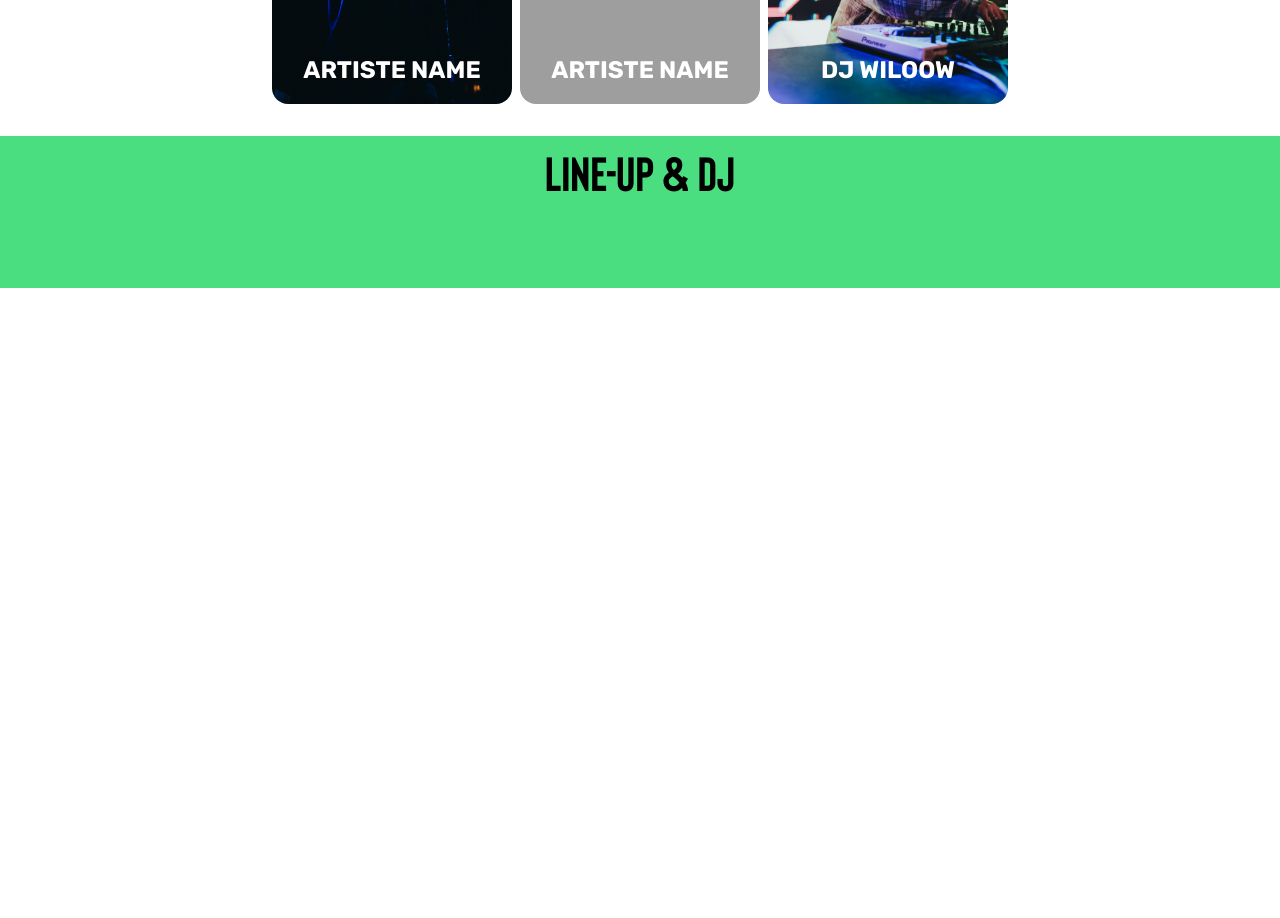
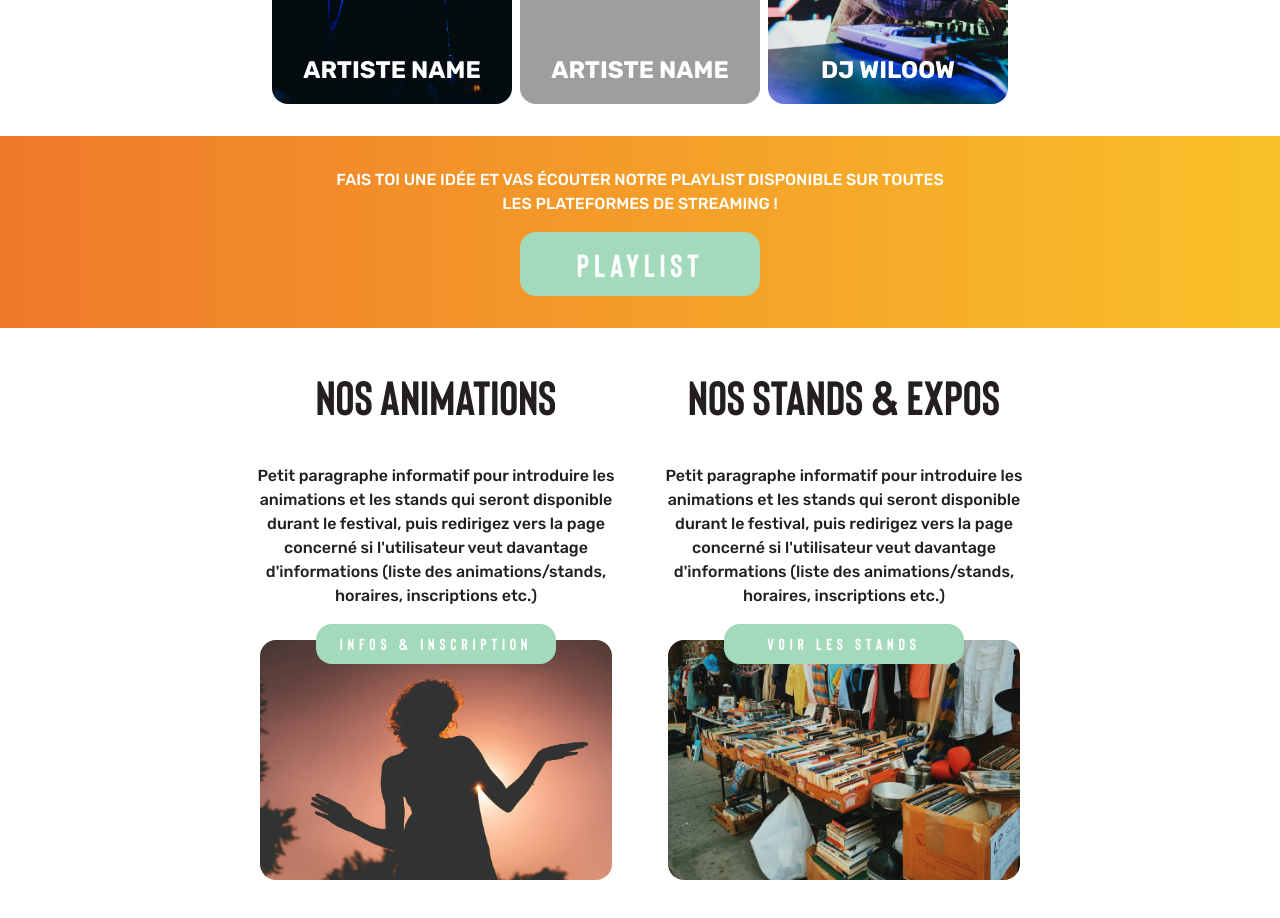
Before and after one commit to jessygomes/block-party, a Next.js app: page / in a window 1280 px wide. Shown: the part 1740-2658 px from the top of the page. Before the commit the page ends 2028 px from the top, so only its background shows below. Built offline with nearby package versions, Linux system fonts and the light colour scheme; grey boxes are pictures that could not be loaded.

Commit message:
Composant AnimationEtStand (responsive)

```diff
--- /dev/null
+++ b/src/app/components/AnimationEtStand/AnimationEtStand.jsx
@@ -0,0 +1,66 @@
+import Image from "next/image";
+import Link from "next/link";
+import React from "react";
+
+export default function AnimationEtStand() {
+  return (
+    <div className="">
+      <section className="flex px-[1rem] sm:px-[5rem] lg:px-[15rem] flex-col justify-center items-center text-center gap-[1rem] lg:flex-row">
+        <div className="px-[0.5rem] sm:px-0 flex flex-col gap-[1rem] justify-center items-center mb-[1rem]">
+          <h2 className="text-center font-bison text-[3rem] text-[#231f20] pb-[1rem] ">
+            NOS ANIMATIONS
+          </h2>
+          <p className=" text-[#231f20] font-rubikMedium">
+            Petit paragraphe informatif pour introduire les animations et les
+            stands qui seront disponible durant le festival, puis redirigez vers
+            la page concerné si l&apos;utilisateur veut davantage
+            d&apos;informations (liste des animations/stands, horaires,
+            inscriptions etc.)
+          </p>
+          <Link
+            className="w-[17rem] text-[1.5rem] font-bison py-[0.3rem] bg-[#a3dabb] rounded-1rem sm:w-[15rem] sm:text-[1rem] sm:py-[0.5rem] hover:bg-[#fa798f] transition-all duration-200 ease-in-out text-white tracking-[0.3rem]"
+            href="/"
+          >
+            Infos & Inscription
+          </Link>
+          <div className="h-[5rem] w-[90%] -mt-[2.5rem] -z-10 md:h-[15rem]">
+            <Image
+              className=" object-cover w-full h-full rounded-1rem"
+              src="/images/thibaut-burckel-emSBEruFpH4-unsplash.jpg"
+              width={2000}
+              height={1000}
+              alt="Fresque logo"
+            />
+          </div>
+        </div>
+        <div className="px-[0.5rem] sm:px-0 flex flex-col gap-[1rem] justify-center items-center mb-[1rem]">
+          <h2 className=" text-center font-bison text-[3rem] text-[#231f20] pb-[1rem]">
+            NOS STANDS & EXPOS
+          </h2>
+          <p className=" text-[#231f20] font-rubikMedium">
+            Petit paragraphe informatif pour introduire les animations et les
+            stands qui seront disponible durant le festival, puis redirigez vers
+            la page concerné si l&apos;utilisateur veut davantage
+            d&apos;informations (liste des animations/stands, horaires,
+            inscriptions etc.)
+          </p>
+          <Link
+            className="w-[17rem] text-[1.5rem] font-bison py-[0.3rem] bg-[#a3dabb] rounded-1rem sm:w-[15rem] sm:text-[1rem] sm:py-[0.5rem] hover:bg-[#fa798f] transition-all duration-200 ease-in-out text-white tracking-[0.3rem]"
+            href="/"
+          >
+            Voir les stands
+          </Link>
+          <div className="h-[5rem] w-[90%] -mt-[2.5rem] -z-10 md:h-[15rem]">
+            <Image
+              className=" object-cover w-full h-full rounded-1rem"
+              src="/images/jon-tyson-U3FPDpXQjCY-unsplash.jpg"
+              width={2000}
+              height={1000}
+              alt="Fresque logo"
+            />
+          </div>
+        </div>
+      </section>
+    </div>
+  );
+}
--- a/src/app/components/Home/Homepage.module.css
+++ b/src/app/components/Home/Homepage.module.css
@@ -1,54 +1,3 @@
-.homepageContainer {
-  z-index: -1;
-  width: 100vw;
-}
-
-/* .homepageContent {
-  margin-top: 2rem;
-  z-index: 2;
-  position: absolute;
-  width: 100vw;
-  height: 100%;
-  display: flex;
-  flex-direction: column;
-  justify-content: center;
-  align-items: center;
-  top: 50%;
-  left: 50%;
-  transform: translate(-50%, -50%);
-  text-align: center;
-  color: white;
-  gap: 0.5rem;
-} */
-
-/* .logo {
-  width: 15rem;
-  height: 15rem;
-} */
-/* .date {
-  font-size: 2.5rem;
-  letter-spacing: 0.39rem;
-  font-weight: 800;
-  text-align: center;
-  width: 15rem;
-  font-family: "Bison-Bold";
-} */
-/* .btn {
-  background-color: #a3dabb;
-  width: 15rem;
-  font-size: 2rem;
-  font-weight: 800;
-  padding: 0.5rem 0;
-  border-radius: 1rem;
-  transition: ease-in-out 0.3s;
-  font-family: "Bison-Bold";
-  letter-spacing: 0.1rem;
-}
-.btn:hover {
-  transition: ease-in-out 0.3s;
-  background-color: #fa798f;
-} */
-
 .description {
   padding: 2rem 0;
   text-align: center;
@@ -56,11 +5,7 @@
   width: 100vw;
   color: white;
 }
-/* .titlepage {
-  font-size: 1.8rem;
-  font-weight: 800;
-  font-family: "Rubik-Bold";
-} */
+
 .download {
   font-size: 0.9rem;
   font-weight: 400;
@@ -72,7 +17,3 @@
   transition: ease-in-out 0.3s;
   color: #a3dabb;
 }
-
-.artistes {
-  margin-top: 2rem;
-}
--- a/src/app/components/Home/Homepage.tsx
+++ b/src/app/components/Home/Homepage.tsx
@@ -1,17 +1,16 @@
 import React from "react";
 import styles from "./Homepage.module.css";
-// import NextVideo from "next-video";
-import shadergradient3 from "../../../../videos/shadergradient3.webm";
 import { BackgroundGradientAnimation } from "../UI/background-gradient-animation";
 import Image from "next/image";
 import Link from "next/link";
 import Artistes from "../Artistes/Artistes";
 import Playlist from "../Playlist/Playlist";
+import AnimationEtStand from "../AnimationEtStand/AnimationEtStand";
 
 export default function Homepage() {
   return (
     <div className="w-full overflow-hidden">
-      <section className={styles.homepageContainer}>
+      <section className="">
         <div className="">
           <BackgroundGradientAnimation>
             <div className="absolute z-10 mt-[2rem] w-full max-h-[100vh] flex flex-col justify-center items-center top-[50%] left-[50%] transform -translate-x-1/2 -translate-y-1/2 text-center text-white gap-[0.5rem]">
@@ -27,7 +26,8 @@ export default function Homepage() {
               </p>
               <Link
                 className="w-[12rem] text-[1.5rem] font-bison py-[0.3rem] bg-[#a3dabb] rounded-1rem sm:w-[15rem] sm:text-[2rem] sm:py-[0.5rem] hover:bg-[#fa798f] transition-all duration-200 ease-in-out"
-                href="/"
+                href="https://www.lastrolabe.org/agenda/"
+                target="_blank"
               >
                 PREND TA PLACE !
               </Link>
@@ -43,18 +43,26 @@ export default function Homepage() {
               qu&apos;est Block Party, l&apos;endroit, les horaires, le lieu
               etc. + si nécessaire
             </p> */}
-            <Link href="/" className={styles.download}>
+            <a
+              href="/images/MONO_BLANC.png"
+              download={true}
+              className={styles.download}
+            >
               Télécharger la plaquette d&apos;informations
-            </Link>
+            </a>
           </div>
         </div>
       </section>
-      <div className={styles.artistes}>
+      <div className="mt-[2rem]">
         <Artistes />
       </div>
-      <div className={styles.artistes}>
+      <div className="mt-[2rem]">
         <Playlist />
       </div>
+      <div className="mt-[2rem]">
+        <AnimationEtStand />
+      </div>
+      <div className="mt-[3rem]"></div>
     </div>
   );
 }
--- a/src/app/components/Playlist/Playlist.tsx
+++ b/src/app/components/Playlist/Playlist.tsx
@@ -1,11 +1,23 @@
-import React from "react";
+import Link from "next/link";
 
 export default function Playlist() {
   return (
-    <div className=" bg-green-400">
-      <section className="">
-        <h2 className=" text-center font-bison text-[3rem]">Line-up & DJ</h2>
-        <div className=" mt-[5rem] flex gap-[2rem] overflow-x-auto"></div>
+    <div className="">
+      <section className="py-[2rem] sm:px-[2rem] lg:px-[20rem] gradient-bg flex flex-col justify-center items-center text-center gap-[1rem]">
+        {/* <h2 className=" text-center font-bison text-[3rem] text-[#fff]">
+          BLOCKPARTY PLAYLIST
+        </h2> */}
+        <p className=" text-white font-rubikMedium uppercase">
+          Fais toi une idée et vas écouter notre playlist disponible sur toutes
+          les plateformes de streaming !
+        </p>
+        <Link
+          className="w-[12rem] text-[1.5rem] font-bison py-[0.3rem] bg-[#a3dabb] rounded-1rem sm:w-[15rem] sm:text-[2rem] sm:py-[0.5rem] hover:bg-[#fa798f] transition-all duration-200 ease-in-out text-white tracking-[0.3rem]"
+          href="https://open.spotify.com/playlist/37i9dQZF1DX0XUsuxWHRQd?si=8b1b1b1b1b1b1b1b"
+          target="_blank"
+        >
+          PLAYLIST
+        </Link>
       </section>
     </div>
   );
--- a/src/app/globals.css
+++ b/src/app/globals.css
@@ -9,11 +9,11 @@
 }
 
 .gradient-bg {
-  background: linear-gradient(90deg, #ef792a76 0%, #f9c1297b 100%);
+  background: linear-gradient(90deg, #ef792a 0%, #f9c129 100%);
 }
-.gradient-bg:hover {
+/* .gradient-bg:hover {
   background: linear-gradient(90deg, #f9c1297b 0%, #ef792a76 100%);
-}
+} */
 
 @font-face {
   font-family: "Bison-Bold";
```
Also changed, not shown: public/images/jon-tyson-U3FPDpXQjCY-unsplash.jpg (added), public/images/thibaut-burckel-emSBEruFpH4-unsplash.jpg (added).
